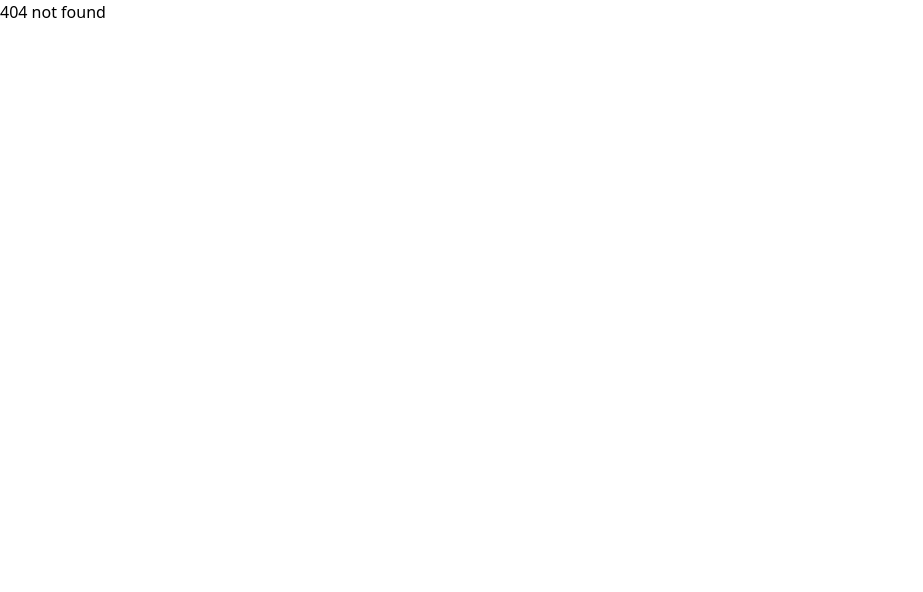
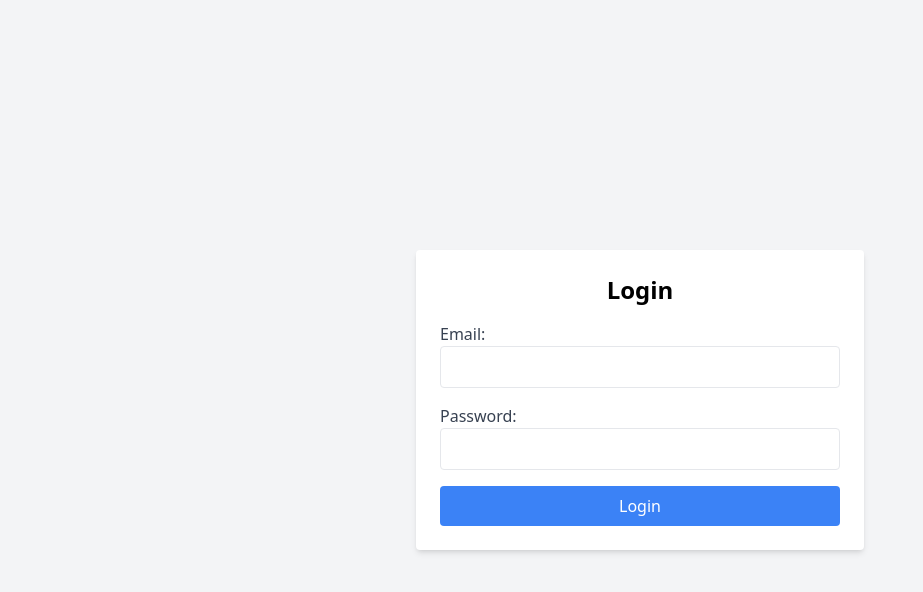
Before and after one commit to lekan12e/sadiq, a React (Vite) app: page /login in a window 1280 px wide. Before the commit this address had no page. Shown: the top 592 px of the page, without its empty margins (0-923 px from the left). Built offline with nearby package versions, Linux system fonts and the light colour scheme.

Commit message:
added a mock authentication and created a local mock users data

```diff
--- /dev/null
+++ b/src/auth/mockAuth.js
@@ -0,0 +1,18 @@
+import { users } from "../data/users";
+
+export const mockAuth = {
+  isAuthenticated: false,
+  login(email, password, callback) {
+    const user = users.find(user => user.email === email && user.password === password);
+    if (user) {
+      this.isAuthenticated = true;
+      setTimeout(callback, 100); // simulate async login
+    } else {
+      alert("Invalid credentials");
+    }
+  },
+  logout(callback) {
+    this.isAuthenticated = false;
+    setTimeout(callback, 100);
+  }
+};
--- a/src/components/Explore.jsx
+++ b/src/components/Explore.jsx
@@ -1,41 +1,33 @@
-import React, { useState } from 'react';
+import React from 'react';
 import apple from '../assets/apple_logo.png';
 import samsung from '../assets/samsung_logo.png';
 import JBL from '../assets/JBL_logo.png';
 import PS from '../assets/ps.png';
 import { Link, Outlet } from 'react-router-dom';
-import Iphone from '../devices/Iphone';
 
 const Explore = () => {
-  const [toggleDevices, setToggleDevices] = useState(true);
-
-  const hideIphone = () => {
-    setToggleDevices(false);
-  };
-
-
   return (
     <div className='flex flex-col mt-[69px] px-4 sm:px-8'>
       <div className='flex flex-col justify-start items-start'>
         <h1 className='font-switzer text-2xl sm:text-4xl leading-9 font-semibold pb-4'>Explore</h1>
         <div className='grid grid-cols-2 sm:grid-cols-4 gap-2 max-w-full'>
           <Link to='/apple' className='flex justify-center items-center'>
-            <img onClick={hideIphone} className='w-full max-w-[60px] sm:max-w-[80px] md:max-w-[100px]' src={apple} alt='apple_category' />
+            <img className='w-full max-w-[60px] sm:max-w-[80px] md:max-w-[100px]' src={apple} alt='apple_category' />
           </Link>
           <Link to="/samsung" className='flex justify-center items-center'>
-            <img onClick={hideIphone} className='w-full max-w-[60px] sm:max-w-[80px] md:max-w-[100px]' src={samsung} alt='samsung_category' />
+            <img className='w-full max-w-[60px] sm:max-w-[80px] md:max-w-[100px]' src={samsung} alt='samsung_category' />
           </Link>
           <Link to="/jbl" className='flex justify-center items-center'>
-            <img onClick={hideIphone} className='w-full max-w-[60px] sm:max-w-[80px] md:max-w-[100px]' src={JBL} alt='jbl_category' />
+            <img className='w-full max-w-[60px] sm:max-w-[80px] md:max-w-[100px]' src={JBL} alt='jbl_category' />
           </Link>
           <Link to='/ps' className='flex justify-center items-center'>
-            <img onClick={hideIphone} className='w-full max-w-[60px] sm:max-w-[80px] md:max-w-[100px]' src={PS} alt='ps_category' />
+            <img className='w-full max-w-[60px] sm:max-w-[80px] md:max-w-[100px]' src={PS} alt='ps_category' />
           </Link>
         </div>
       </div>
       <div className='pt-10'>
+
         <Outlet />
-        {toggleDevices && <Iphone />}
       </div>
     </div>
   );
--- /dev/null
+++ b/src/components/Login.jsx
@@ -0,0 +1,56 @@
+import React, { useState } from 'react';
+import { useNavigate } from 'react-router-dom';
+import { mockAuth } from '../auth/mockAuth';
+
+const Login = () => {
+  const [email, setEmail] = useState('');
+  const [password, setPassword] = useState('');
+  const navigate = useNavigate();
+
+  const handleSubmit = (event) => {
+    event.preventDefault();
+    mockAuth.login(email, password, () => {
+      navigate('/');
+    });
+  };
+
+  return (
+    <div className="flex items-center justify-center min-h-screen bg-gray-100">
+      <div className="bg-white p-6 rounded shadow-md w-full max-w-md">
+        <h2 className="text-2xl font-semibold mb-4 text-center">Login</h2>
+        <form onSubmit={handleSubmit}>
+          <div className="mb-4">
+            <label htmlFor="email" className="block text-gray-700">Email:</label>
+            <input
+              type="email"
+              id="email"
+              value={email}
+              onChange={(e) => setEmail(e.target.value)}
+              required
+              className="w-full px-3 py-2 border rounded focus:outline-none focus:ring focus:border-blue-300"
+            />
+          </div>
+          <div className="mb-4">
+            <label htmlFor="password" className="block text-gray-700">Password:</label>
+            <input
+              type="password"
+              id="password"
+              value={password}
+              onChange={(e) => setPassword(e.target.value)}
+              required
+              className="w-full px-3 py-2 border rounded focus:outline-none focus:ring focus:border-blue-300"
+            />
+          </div>
+          <button
+            type="submit"
+            className="w-full bg-blue-500 text-white py-2 rounded hover:bg-blue-600 focus:outline-none focus:bg-blue-600"
+          >
+            Login
+          </button>
+        </form>
+      </div>
+    </div>
+  );
+};
+
+export default Login;
--- a/src/components/Navbar.jsx
+++ b/src/components/Navbar.jsx
@@ -3,10 +3,12 @@ import AppleIcon from '../assets/apple_icon.png';
 import Profile from '../assets/profile.png';
 import { Apple, SamsungData, JBLData } from '../data/data'; // Adjust the import path if necessary
 import { Link } from 'react-router-dom';
+import { mockAuth } from '../auth/mockAuth';
 
 function Navbar() {
   const [searchInput, setSearchInput] = useState('');
   const [filteredResults, setFilteredResults] = useState([]);
+  const [isPopupVisible, setIsPopupVisible] = useState(false);
 
   // Combine all data sets into a single array
   const combinedData = [...Apple, ...SamsungData, ...JBLData];
@@ -26,6 +28,15 @@ function Navbar() {
     setSearchInput(event.target.value);
   };
 
+  const handleProfileClick = () => {
+    setIsPopupVisible(!isPopupVisible);
+  };
+
+  const handleLogout = () => {
+    // Add your logout logic here
+    console.log('Logged out'); // Placeholder for logout logic
+  };
+
   return (
     <div>
       <nav className='flex flex-row sm:flex-row justify-between items-center h-auto sm:h-[40px] mt-9 px-4 sm:px-8'>
@@ -43,8 +54,27 @@ function Navbar() {
             onChange={handleInputChange}
           />
         </div>
-        <div className='flex items-center justify-center'>
-          <img src={Profile} className=' mb-3 w-[24px]' alt="profile-logo" />
+        <div className='relative'>
+          <img
+            src={Profile}
+            className='mb-3 w-[24px] cursor-pointer'
+            alt="profile-logo"
+            onClick={handleProfileClick}
+          />
+          {isPopupVisible && (
+            <div className='absolute right-0 mt-2 w-48 bg-white rounded-lg shadow-lg'>
+              <div className='p-2'>
+                <Link to="/login">
+                <p className='cursor-pointer hover:bg-gray-100 p-2' onClick={handleLogout}>
+                  Logout
+                </p>
+                </Link>
+                <Link to="/change-password" className='cursor-pointer hover:bg-gray-100 p-2'>
+                  Change Password
+                </Link>
+              </div>
+            </div>
+          )}
         </div>
       </nav>
       <div className="search-results mt-2 px-4 sm:px-8">
--- /dev/null
+++ b/src/components/PrivateRoute.jsx
@@ -0,0 +1,9 @@
+import React from 'react';
+import { Navigate, Outlet } from 'react-router-dom';
+import { mockAuth } from '../auth/mockAuth';
+
+const PrivateRoute = () => {
+  return mockAuth.isAuthenticated ? <Outlet /> : <Navigate to="/login" />;
+};
+
+export default PrivateRoute;
--- /dev/null
+++ b/src/data/users.js
@@ -0,0 +1,5 @@
+export const users = [
+    { email: 'oyeniranolalekan89@gmail.com', password: 'password123' },
+    { email: 'user2@example.com', password: 'password456' },
+    { email: 'user3@example.com', password: 'password789' }
+  ];
--- a/src/device-detaisl/SamsungDetails.jsx
+++ b/src/device-detaisl/SamsungDetails.jsx
@@ -49,7 +49,7 @@ const SamsungDetails = () => {
         </div>
       </div>
       <div className='mt-24'>
-        <h1 className='font-bold font-switzer  text-[28px]'>
+        <h1 className='font-bold font-switzer text-[28px]'>
           Similar Devices
         </h1>
           <Samsung />
--- a/src/main.jsx
+++ b/src/main.jsx
@@ -1,21 +1,26 @@
-import React from 'react'
-import ReactDOM from 'react-dom/client'
-import App from './App.jsx'
-import './index.css'
-import { createBrowserRouter,RouterProvider } from 'react-router-dom'
-import Samsung from './devices/Samsung.jsx'
-import JBL from './devices/JBL.jsx'
-import PS from './devices/PS.jsx'
-import Iphone from './devices/Iphone.jsx'
-import AppleDetails from './device-detaisl/AppleDetails.jsx'
-import SamsungDetails from './device-detaisl/SamsungDetails.jsx'
-import JBLDetails from './device-detaisl/JBLDetails.jsx'
+import React from 'react';
+import ReactDOM from 'react-dom/client';
+import { createBrowserRouter, RouterProvider } from 'react-router-dom';
+import App from './App.jsx';
+import './index.css';
+import Samsung from './devices/Samsung.jsx';
+import JBL from './devices/JBL.jsx';
+import PS from './devices/PS.jsx';
+import Iphone from './devices/Iphone.jsx';
+import AppleDetails from './device-detaisl/AppleDetails.jsx';
+import SamsungDetails from './device-detaisl/SamsungDetails.jsx';
+import JBLDetails from './device-detaisl/JBLDetails.jsx';
+import Login from './components/Login.jsx';
+import PrivateRoute from './components/PrivateRoute.jsx';
 
 const AppRouter = createBrowserRouter([
   {
     path: "/",
+    element: <PrivateRoute />,
+    children: [
+      {
+        path: "/",
         element: <App />,
-    errorElement: <h1>404 not found</h1>,
         children: [
           {
             path: "/apple",
@@ -34,6 +39,12 @@ const AppRouter = createBrowserRouter([
             element: <PS />
           }
         ]
+      }
+    ]
+  },
+  {
+    path: "/login",
+    element: <Login />
   },
   {
     path: "/apple/:appleid",
@@ -47,9 +58,10 @@ const AppRouter = createBrowserRouter([
     path: "/jbl/:jblid",
     element: <JBLDetails />
   }
-])
+]);
+
 ReactDOM.createRoot(document.getElementById('root')).render(
   <React.StrictMode>
     <RouterProvider router={AppRouter} />
   </React.StrictMode>,
-)
+);
```
Lines whose indentation alone changed are shown as unchanged.
